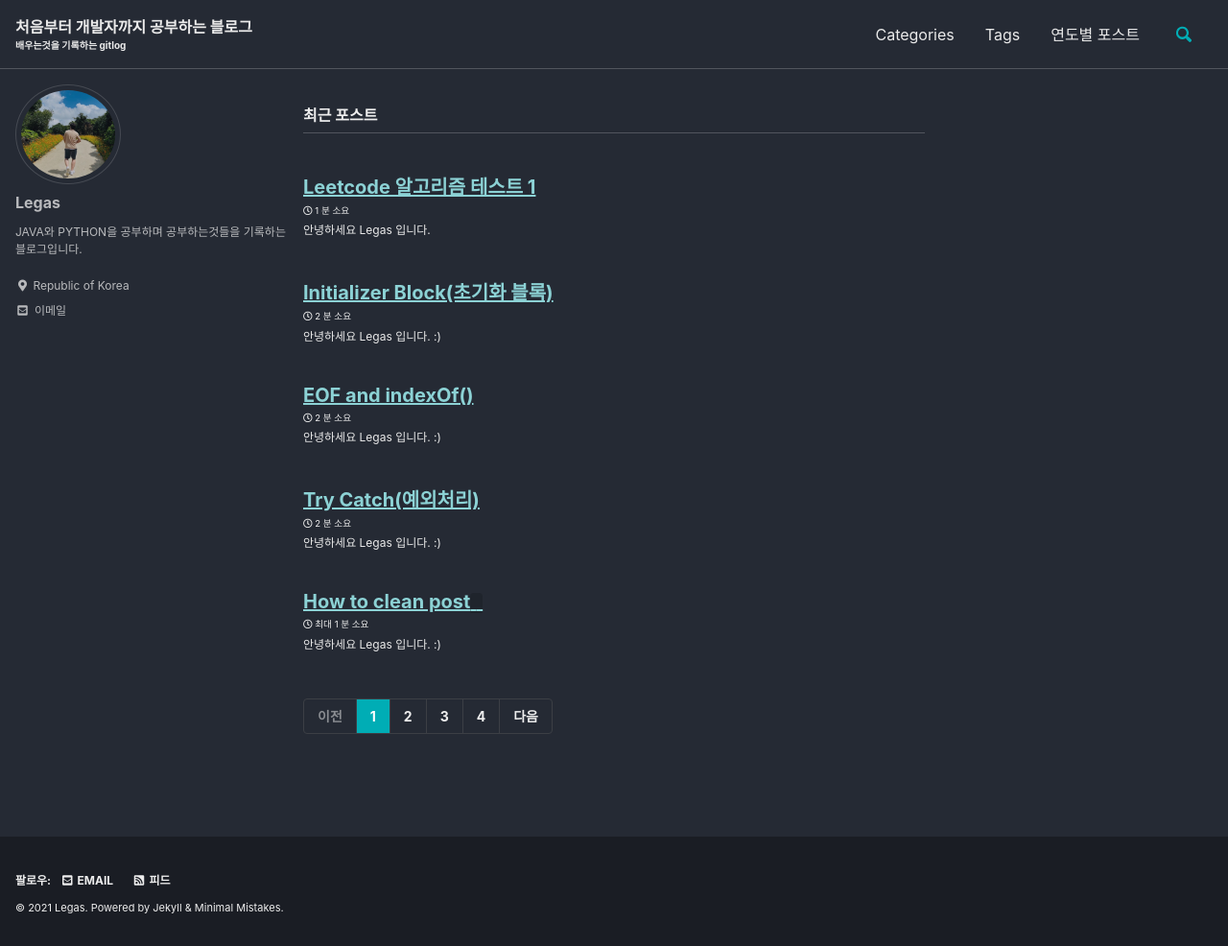
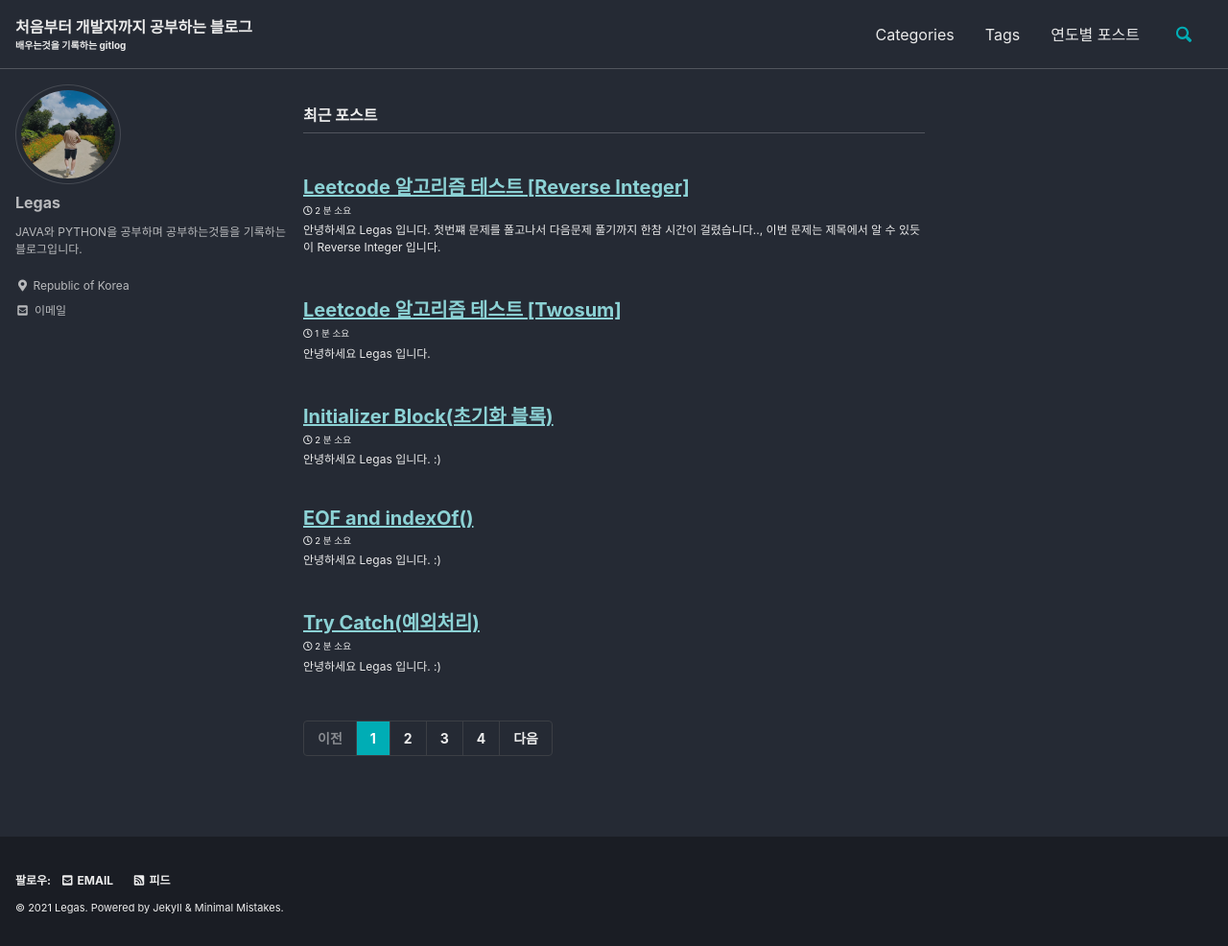
Before and after one commit to Legas-park/Legas-park.github.io, a Jekyll site: the page built from index.html, in a window 1280 px wide and 986 px high. Shown: the whole window at 96% size. Built offline with Jekyll 4.4.1, drawn with Linux system fonts in a browser that asks for light colours; cached includes are drawn as plain includes; the list of posts is cut into pages by our own code; part of the change alters nothing that is shown.

Commit message:
reverseInteger posting

````diff
--- a/_posts/2021-06-22-Twosum.md
+++ b/_posts/2021-06-22-Twosum.md
@@ -1,5 +1,5 @@
 ---
-title: Leetcode 알고리즘 테스트 1
+title: Leetcode 알고리즘 테스트 [Twosum]
 categories:
 - SolveTest
 - Posting
--- /dev/null
+++ b/_posts/2021-07-06-reverseInteger.md
@@ -0,0 +1,120 @@
+---
+title: Leetcode 알고리즘 테스트 [Reverse Integer]
+categories:
+- SolveTest
+- Posting
+tags:
+- learnjava
+- Leetcode
+toc_sticky: true
+toc: true
+---
+
+안녕하세요 Legas 입니다.
+
+첫번쨰 문제를 폴고나서 다음문제 풀기까지 한참 시간이 걸렸습니다..,
+이번 문제는 제목에서 알 수 있듯이 Reverse Integer 입니다.
+
+그럼 바로 문제 내용과 풀었던 내용을 포스팅 하도록 하겠습니다.
+
+
+# 1. 알고리즘 문제 Reverse Integer
+Int타입의 정수 x가 주어졌을때 거꾸로된 x를 return하고, 만약 x가 Int타입의 범위에서 벗어난다면 0을 return하시오.
+Int타입의 범위는 [-2^31,  2^31 - 1]
+따라서 -2^31 <= x <= 2^31 - 1 이라고 보면 된다.
+
+*문제 예시 1
+
+Input  x = 123
+Output = 321
+
+*문제 예시 2
+
+Input  x = -123
+Output = -321
+
+*문제예시 3
+
+Input  x = 120
+Output = 21
+
+*문제예시 4
+
+Input  x = 0
+Output = 0
+
+위와 같은 문제 예시를 보고 해당 문제를 풀 수 있는 코드 만들기
+# 2. 알고리즘 문제 풀이
+이 문제를 보고 처음에 필요하다고 생각했던 건 숫자를 > 문자열 > 배열 순으로 바꾸는 것을 생각했습니다.
+두번째는 배열에 저장된 숫자들을 거꾸로 바꾸기위해 for문을 사용해야된다 라고 생각했습니다.
+
+아래 문제풀이
+```java
+public int reverse(int x) {
+        long z = x;
+        boolean intRange = z<=(int)Math.pow(-2,31) || z>=(int)Math.pow(2,31)-1;
+        if (!intRange) {
+            if(x%10==0){
+                x=x/10;
+            }
+        } else {
+            return 0;
+        }
+        String rev = Integer.toString(Math.abs(x));
+        System.out.println(rev); // String 타입으로 제대로 변환된건지 확인
+        char[] charArray = new char[rev.length()];
+        char[] revArray = new char[rev.length()];
+        int a =rev.length()-1;
+        for(int i=0; i<rev.length(); i++){
+            charArray[i] = (rev.charAt(i));
+            revArray[a]=charArray[i];
+            a--;
+        }
+        String revNew = String.valueOf(revArray);
+        System.out.println(revNew); // "revNew"
+        z=Long.parseLong(revNew);
+        boolean intRange2 = z<=(int)Math.pow(-2,31) || z>=(int)Math.pow(2,31)-1;
+        if(intRange2){
+            return 0;
+        }else {
+            if(x<0){
+                x=Integer.parseInt("-"+revNew);
+            }else{
+                x= Integer.parseInt(revNew);
+            }
+            System.out.println(x);
+            return x;
+        }
+    }
+```
+# 문제 해결 방법
+첫번째 시작은 Int타입 범위 외의 숫자가 Input x 로 사용될 경우 해당 숫자를 처리하지않고 0으로 return하기 위해  		검사해야하는 if문을 사용하여 시작했습니다.
+
+두번째 예시중 120이란 숫자가 주어졌을때 0을 뺀 나머지를 거꾸로하는데 0을 빼기위해서는 10으로 나눠 코드 실행
+
+세번째 Int타입의 숫자를 String 타입으로 변환하면서 -숫자(음수)가 주어졌을때 절대값을 적용시켜서 양수로 바꿈
+
+네번째 숫자는 랜덤으로 주어지기때문에 숫자의 길이만큼 배열을 2개 만듬
+배열 1은 String타입의 문자를 하나씩 배열에 저장하기 위함
+배열 2는 배열1에 저장된 문자를 거꾸로 다시 배열에 저장해야하므로 2개의 배열 생성
+
+다섯번째 for문을 사용하여 String타입의 변수 rev를 charAt()를 사용하여 배열 1에 문자 한개씩 저장하고
+저장한 문자를 거꾸로 배열 2에 다시 저장
+이때 배열 1은 rev문자 0번쨰부터 순서대로 저장해서 ex)1,2,3씩 저장된다면
+배열 2는 배열 1에 저장된 1,2,3이 배열 끝자리부터 순서대로 저장
+배열 2의 index 2에 1이 저장되고, index 1에 2가 저장되고 index 0에 1이 저장되면서
+배열 2를 본다면 [3][2][1]로 저장되게끔 for문을 사용!
+
+여섯번째 거꾸로 잘 저장된 배열 2를 다시 문자열로 변환 String 변수 = String.valueOf(); 사용
+
+일곱번째 처음 주어진 숫자를 > 문자 > 배열 > 뒤집기 > 문자로 바꿧으니 다시 숫자로 변환하면서 int타입 범위 검사
+
+여덟번째 검사에 문제가 없을경우 만약 처음 주어진 x가 음수였을경우 변수 revNew를 숫자로 변환하면서 앞에 문자"-"붙임
+만약 음수가 아닐경우 그대로 int타입으로 변환하면서 결과값 반환
+
+이렇게 첫번째 알고리즘 문제 포스팅을 하면서 두번째 알고리즘 문제를 풀기까지 시간이 많이 흘렀지만
+문제를 보고 다른 해답을 참고하지 않고 내 방식으로 내 코드를 만들어서 풀고 있다보니 풀이가 늦어지고
+더 많이 배우고 노력해야한다는것을 깨닫게 됩니다.
+
+앞으로도 더 공부해서 계속 지속적으로 발전되는 모습을 기록하면서 이번 포스팅 마치겠습니다.
+감사합니다!
````
